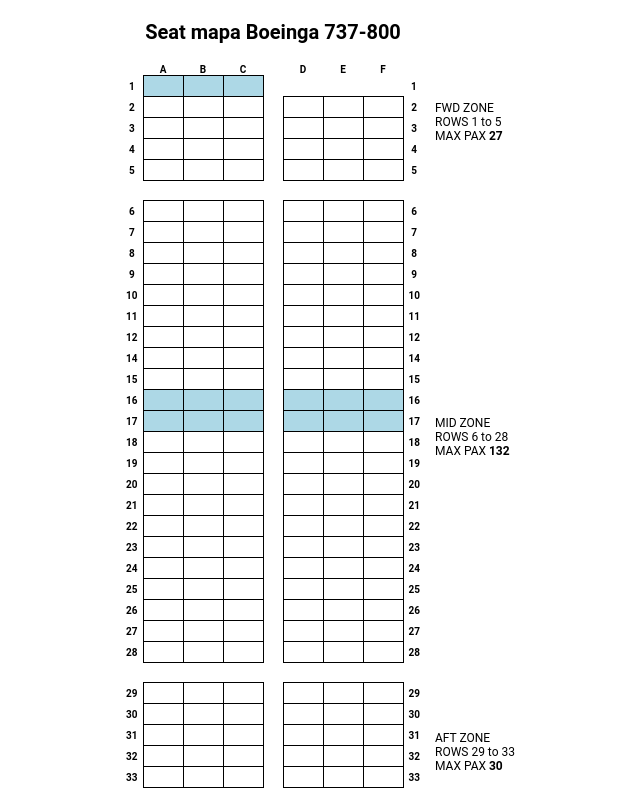
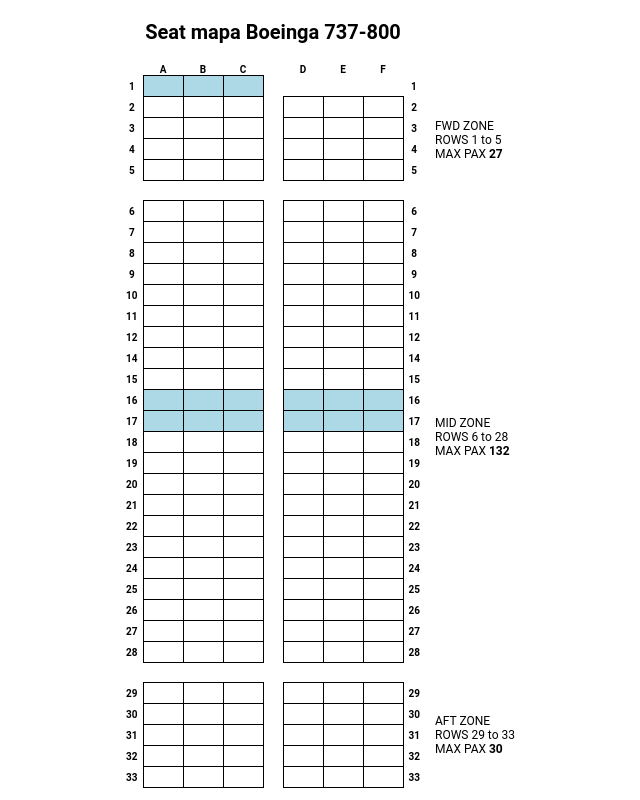
Before and after one commit to TenaciousHare/ManualBoarding, a React (Vite) app: page / in a window 1280 px wide. Shown: the top 800 px of the page, without its empty margins (367-1007 px from the left). Built offline with nearby package versions, Linux system fonts and the light colour scheme.

Commit message:
Hotfix for seatmap section labels styles

```diff
--- a/src/index.css
+++ b/src/index.css
@@ -36,7 +36,7 @@
   margin-left: 10px;
 }
 .seatmap_label:nth-of-type(1) {
-  top: 5%;
+  top: 7.5%;
   left: 0;
 }
 .seatmap_label:nth-of-type(2) {
@@ -44,7 +44,7 @@
   left: 0;
 }
 .seatmap_label:nth-of-type(3) {
-  top: 95%;
+  top: 92.5%;
   left: 0;
 }
 .seatmap_label p,
```
